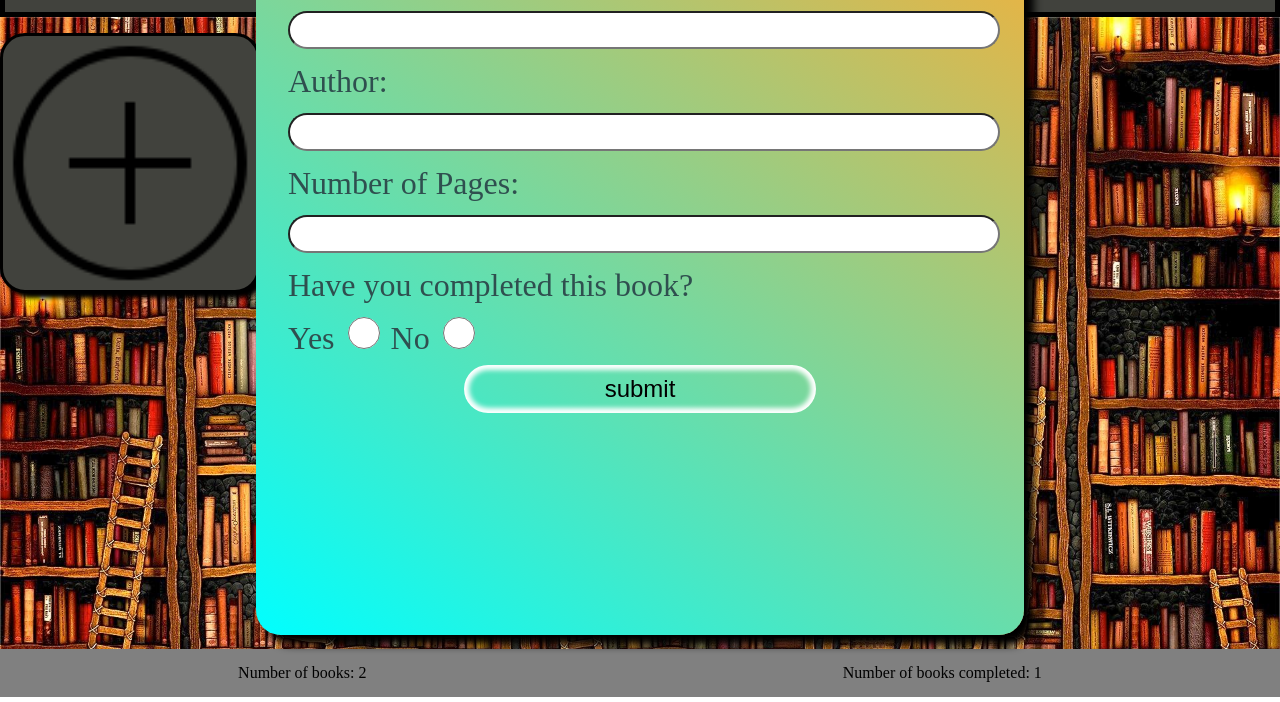
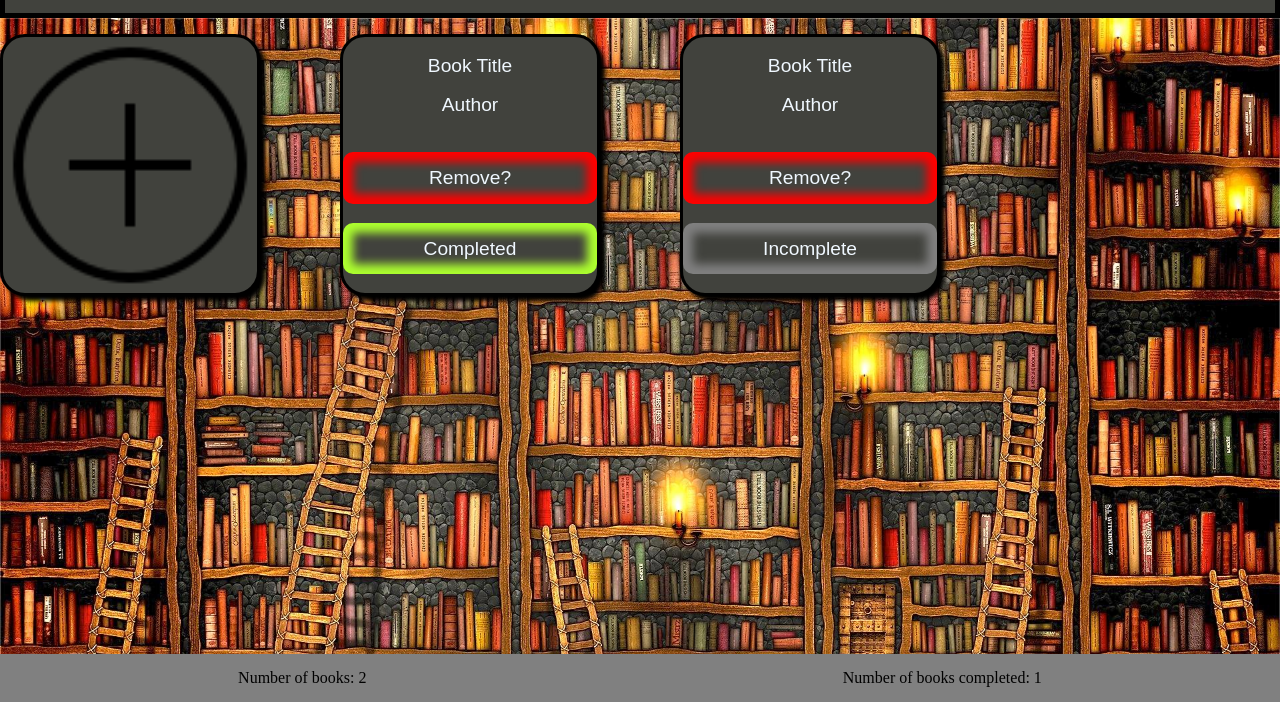
Before and after one commit to Mynameisfrostwalker/library, a plain HTML site: page index.html in a window 1280 px wide. Shown: the part 131-833 px from the top of the page. Drawn offline with Linux system fonts and the light colour scheme.

Commit message:
added buttons

```diff
--- a/index.html
+++ b/index.html
@@ -25,8 +25,8 @@
                 <p>Author</p>
             </div>
             <div class="status-info">
-                <p>Length</p>
-                <p>Completed</p>
+                <p class="redbutton">Remove?</p>
+                <p class="Completebutton">Completed</p>
             </div>
         </div>
         <div class="book">
@@ -35,8 +35,8 @@
                 <p>Author</p>
             </div>
             <div class="status-info">
-                <p>Length</p>
-                <p>Completed</p>
+                <p class="redbutton">Remove?</p>
+                <p class="Incompletebutton">Incomplete</p>
             </div>
         </div>
         <div id="form">
--- a/styles/main.css
+++ b/styles/main.css
@@ -105,6 +105,7 @@ div#form {
     box-shadow: 10px 10px 8px 0px #000000;
     padding: 2rem;
     font-size: 2rem;
+    display: none;
 }
 
 input {
@@ -143,3 +144,27 @@ input {
     box-shadow: 0px 0px 5px 5px orange inset;
     cursor: pointer;
 }
+
+.redbutton {
+    box-shadow: 0px 0px 10px 10px red inset;
+    cursor: pointer;
+    padding-top: 1rem;
+    padding-bottom: 1rem;
+    border-radius: 10px;
+}
+
+.Completebutton {
+    box-shadow: 0px 0px 10px 10px greenyellow inset;
+    cursor: pointer;
+    padding-top: 1rem;
+    padding-bottom: 1rem;
+    border-radius: 10px;
+}
+
+.Incompletebutton {
+    box-shadow: 0px 0px 10px 10px grey inset;
+    cursor: pointer;
+    padding-top: 1rem;
+    padding-bottom: 1rem;
+    border-radius: 10px;
+}
```
